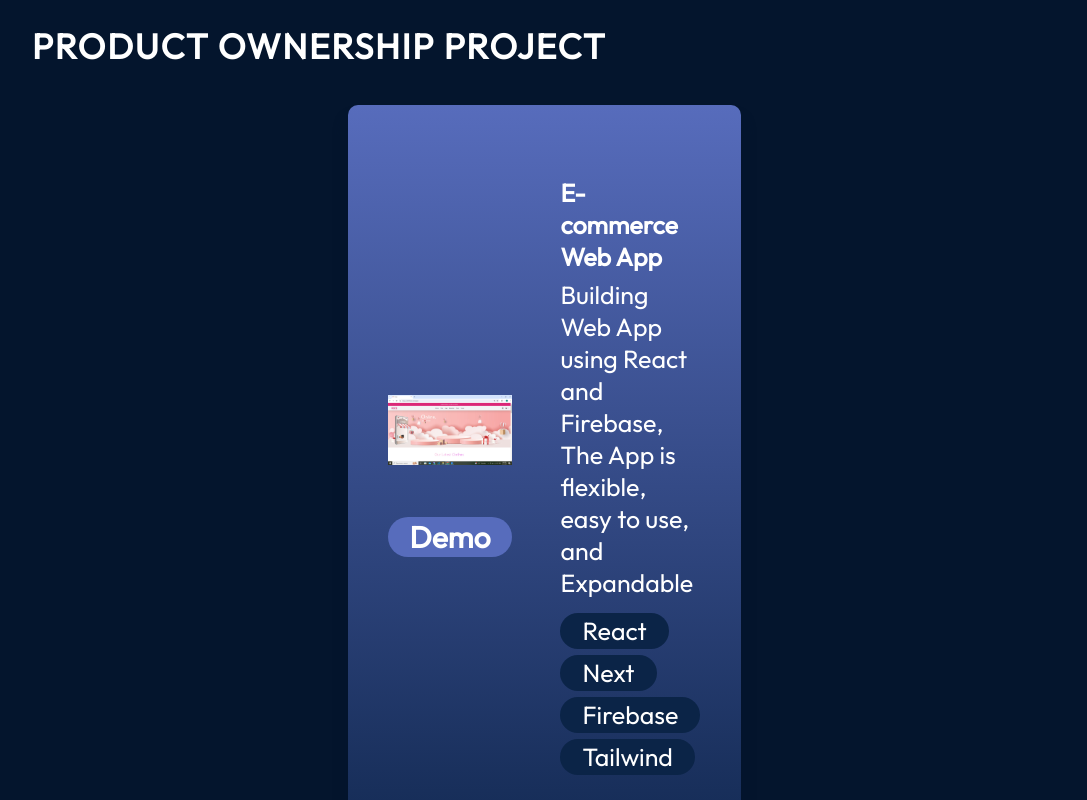
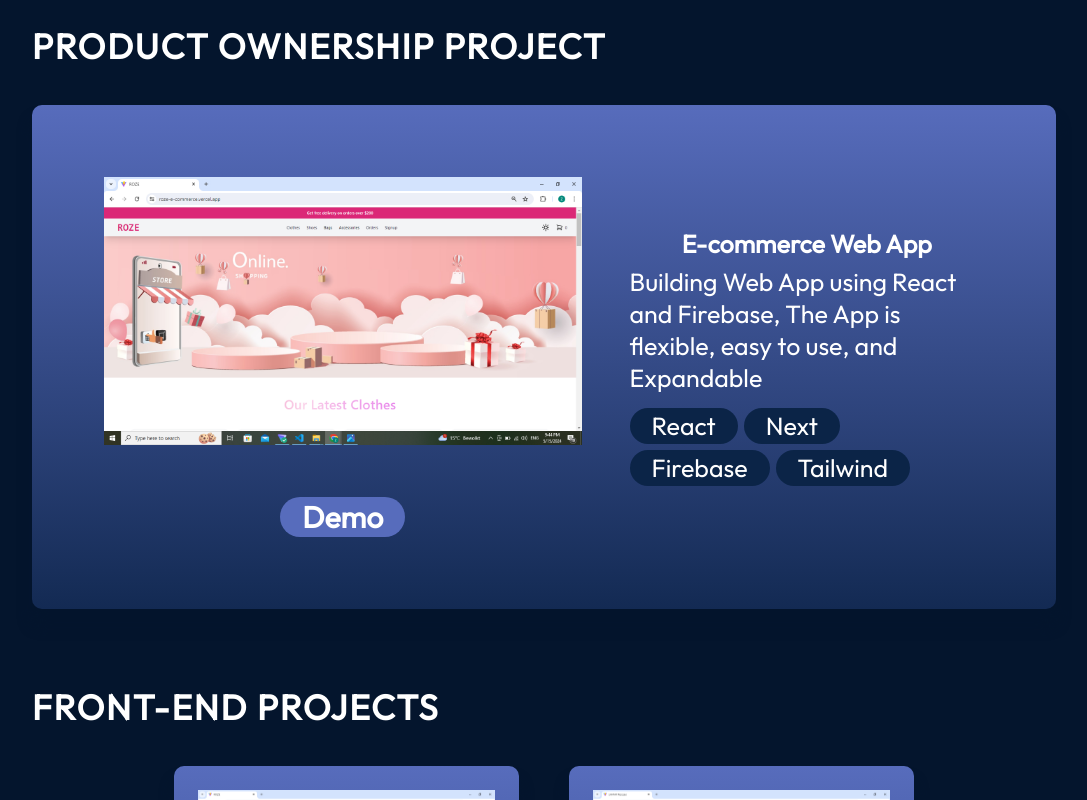
Before and after one commit to zainab224498/my-portfolio, a React (Vite) app: page / in a window 1280 px wide. Shown: the part 4280-5080 px from the top of the page, without its empty margins (96-1183 px from the left). Built offline with nearby package versions, Linux system fonts and the light colour scheme.

Commit message:
Update ProjectCard.module.css

```diff
--- a/src/components/Product/ProjectCard.module.css
+++ b/src/components/Product/ProjectCard.module.css
@@ -17,7 +17,6 @@
   align-items: center;
   border-radius: 10px;
   padding: 24px 24px;
-  max-width: 345px;
 }
 
 .left{
@@ -27,7 +26,6 @@
   align-items: center;
   border-radius: 10px;
   padding: 24px 24px;
-  max-width: 345px;
 }
 
 .right{
@@ -37,7 +35,6 @@
   align-items: center;
   border-radius: 10px;
   padding: 24px 24px;
-  max-width: 345px;
 }
 
 .image {
```
